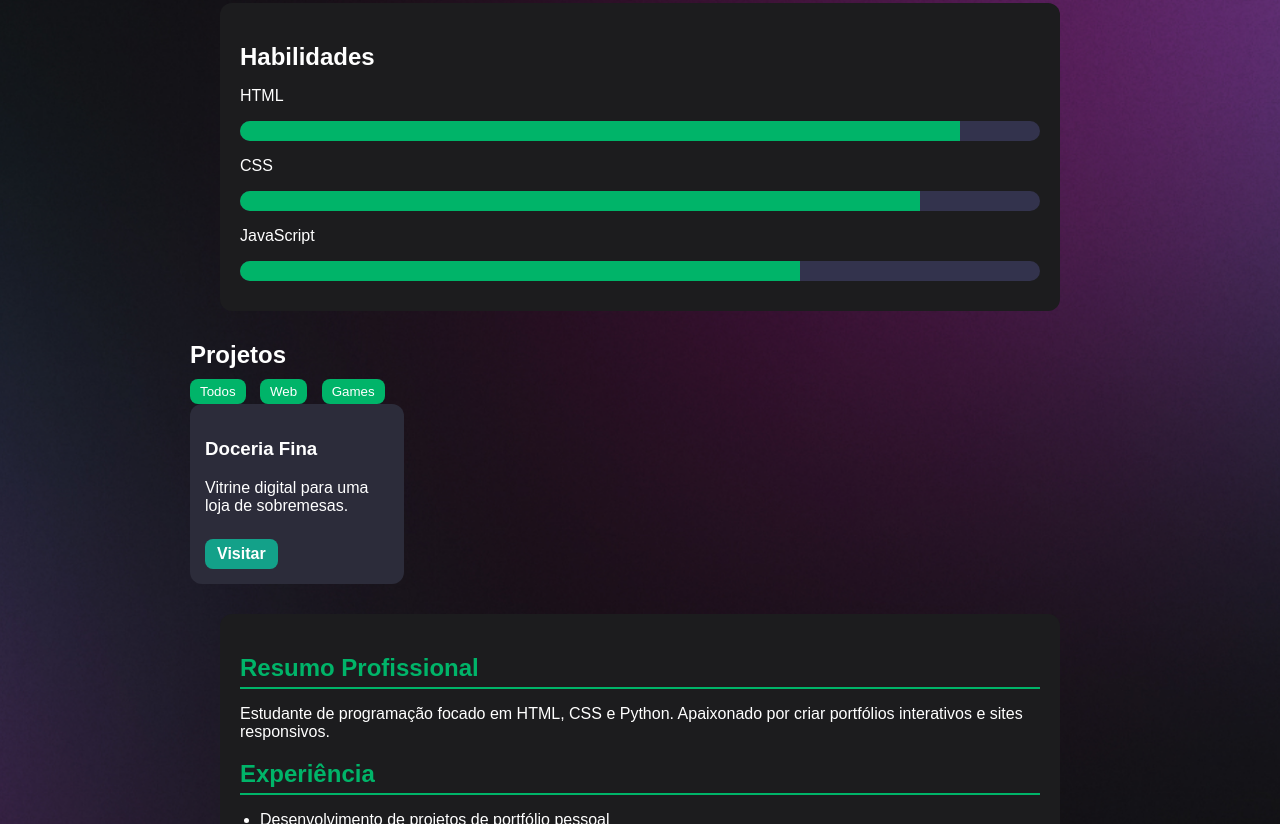
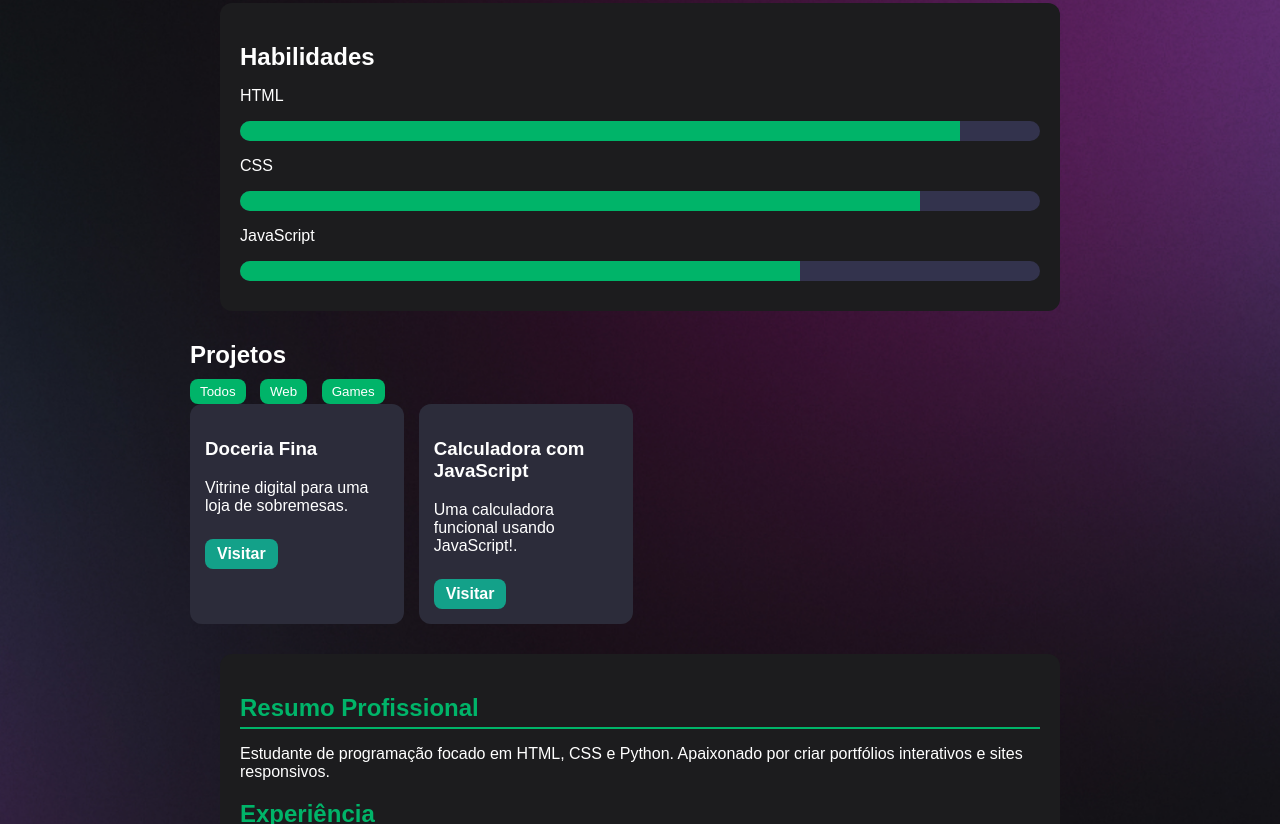
Before and after one commit to FeiRune12/Fei-Portifolio, a plain HTML site: page index.html in a window 1280 px wide. Shown: the part 408-1232 px from the top of the page. Drawn offline with Linux system fonts and the light colour scheme.

Commit message:
Update index.html with new project details
Added a new project section for a JavaScript calculator.

```diff
--- a/index.html
+++ b/index.html
@@ -52,6 +52,12 @@
         <a href="https://solange-alves-docaria-fina.netlify.app/" target="_blank" rel="noopener noreferrer" class="btn">Visitar</a>
       </div>
       <!-- Pode adicionar mais projetos aqui -->
+      <div class="project" data-category="game">
+        <h3>Calculadora com JavaScript</h3>
+        <p>Uma calculadora funcional usando JavaScript!.</p>
+        <a href="https://feirune12.github.io/Calculadora-Fei/" target="_blank" rel="noopener noreferrer" class="btn">Visitar</a>
+      </div>
+
     </div>
   </section>
 
```
